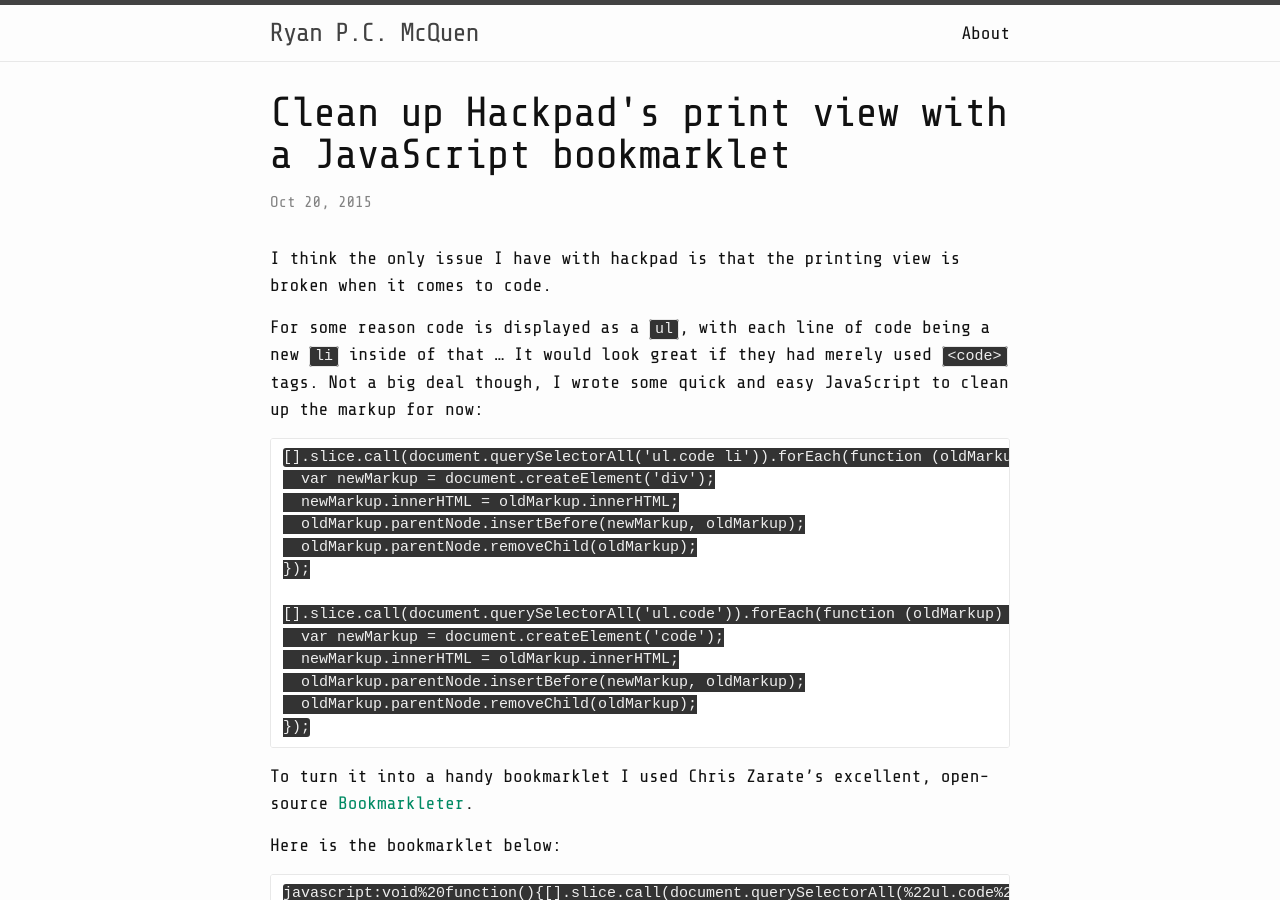
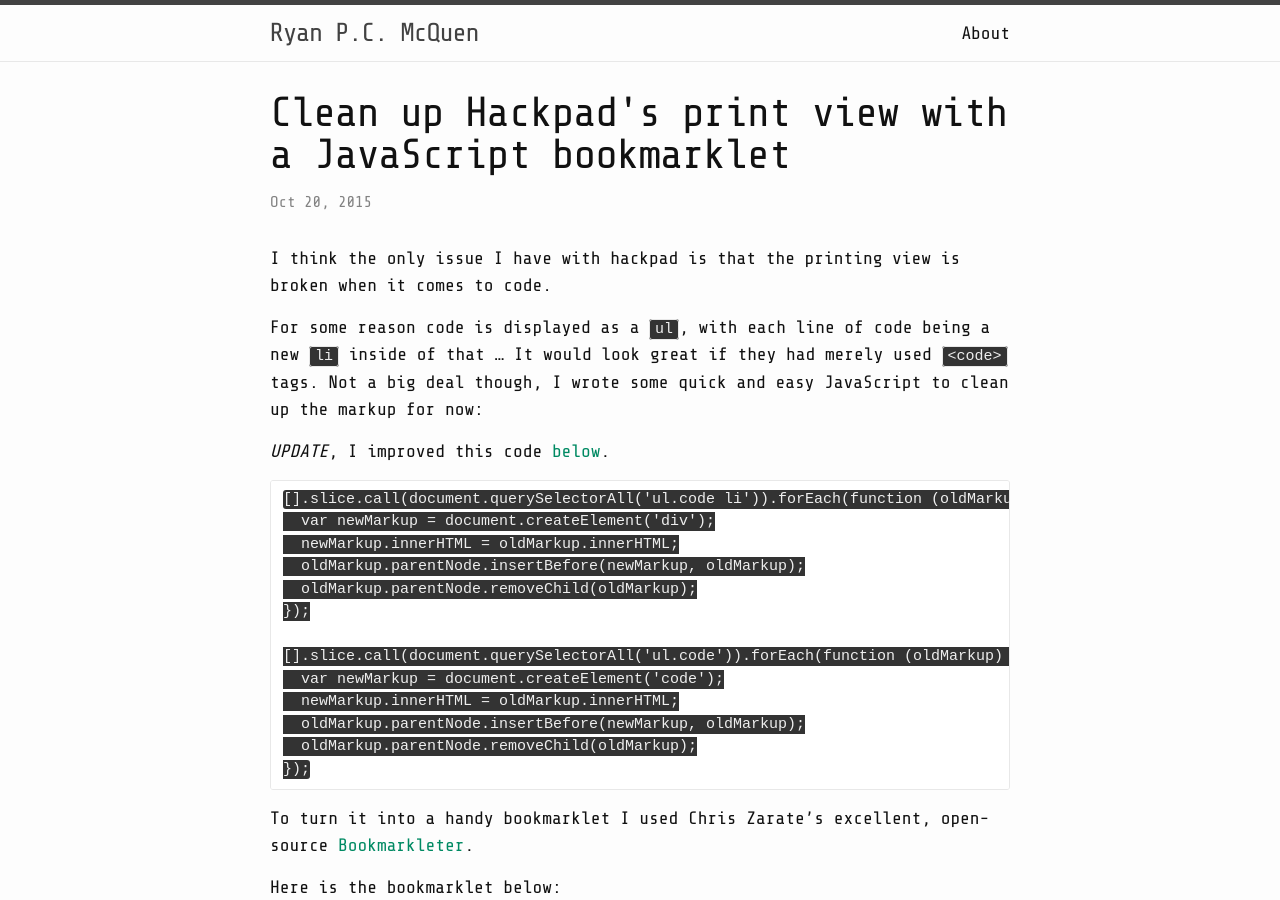
Before and after one commit to ryanpcmcquen/ryanpcmcquen.github.io, a Jekyll site: the page built from _posts/2015-10-20-fix-hackpad-printing.md, in a window 1280 px wide and 900 px high. Built offline with Jekyll 4.4.1, drawn with Linux system fonts in a browser that asks for light colours; comment, search, counter and statistics services are not loaded.

Commit message:
add link to fixed code

```diff
--- a/_posts/2015-10-20-fix-hackpad-printing.md
+++ b/_posts/2015-10-20-fix-hackpad-printing.md
@@ -8,6 +8,8 @@
 I think the only issue I have with hackpad is that the printing view is broken when it comes to code.
 
 For some reason code is displayed as a `ul`, with each line of code being a new `li` inside of that ... It would look great if they had merely used `<code>` tags. Not a big deal though, I wrote some quick and easy JavaScript to clean up the markup for now:
+
+*UPDATE*, I improved this code [below](#UPDATE).
 
     [].slice.call(document.querySelectorAll('ul.code li')).forEach(function (oldMarkup) {
       var newMarkup = document.createElement('div');
@@ -42,7 +44,7 @@
 
 Although, this could all be for naught as I have filed an [issue](https://github.com/dropbox/hackpad/issues/33) on the Hackpad GitHub repo. I am looking into what needs to be changed to fix this, it was not obvious from my first examination of the Hackpad code.
 
-
+<a name="UPDATE"></a>
 ### UPDATE 2015.10.22:
 
 The above code is a perfect example of violating the classic programmer paradigm of [DRY](https://en.wikipedia.org/wiki/Don%27t_repeat_yourself). Here is a much cleaner version:
```
